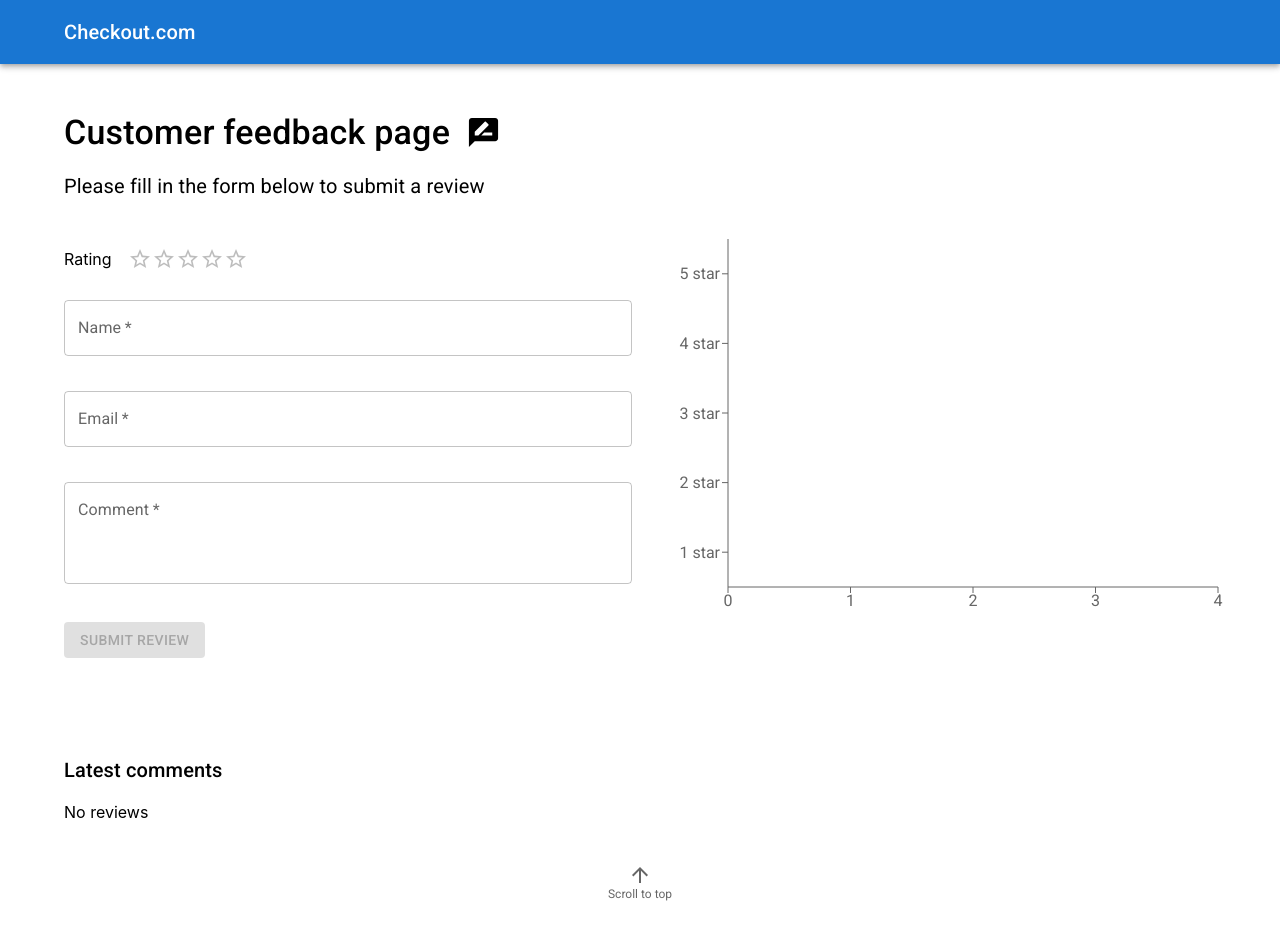
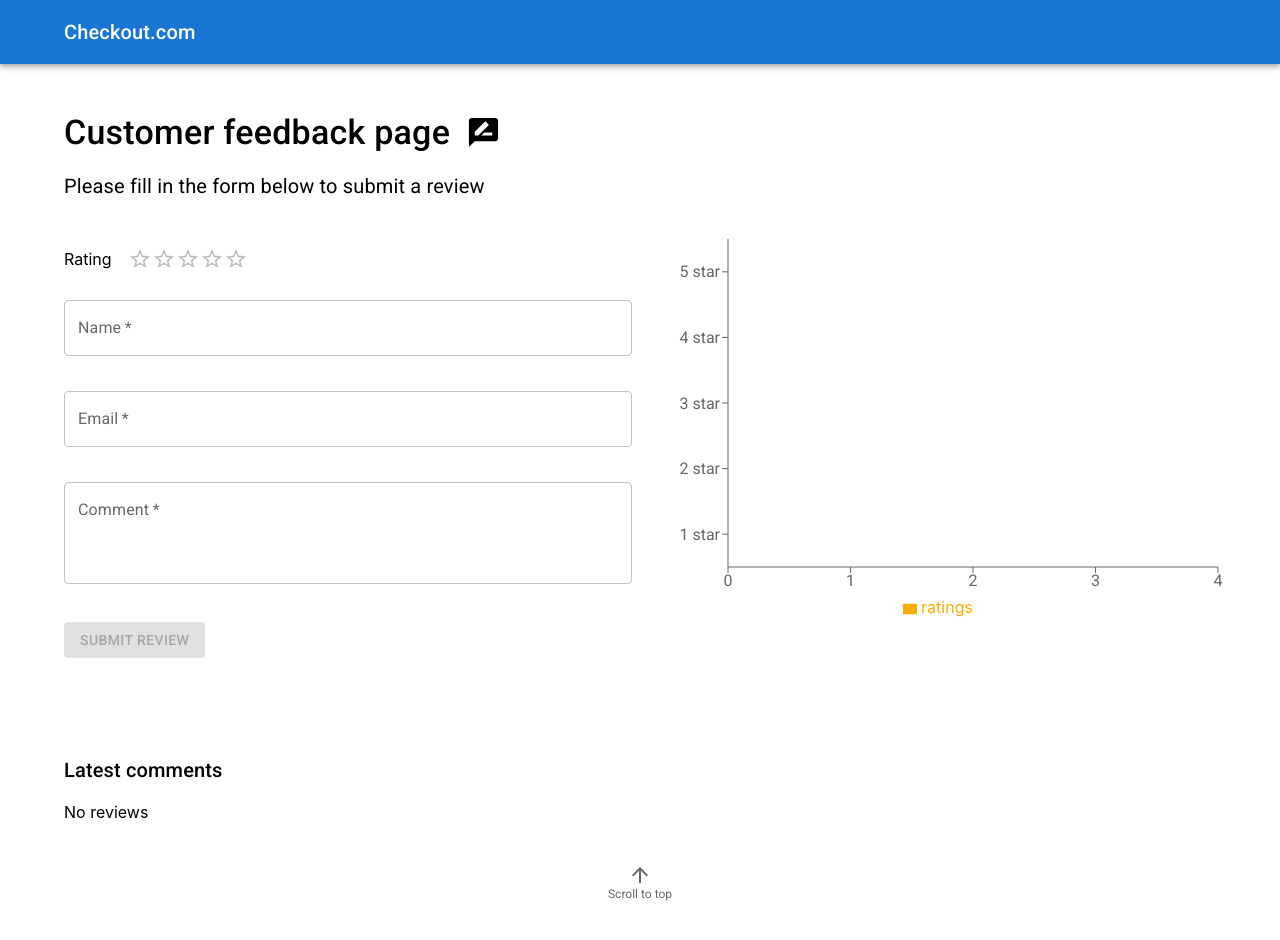
Before and after one commit to jbellmont/customer-feedback-page, a React (Vite) app: page / in a window 1280 px wide. Built offline with nearby package versions, Linux system fonts and the light colour scheme.

Commit message:
Add legend to chart

```diff
--- a/src/features/customer-feedback/components/RatingsChart.tsx
+++ b/src/features/customer-feedback/components/RatingsChart.tsx
@@ -1,4 +1,4 @@
-import {BarChart, XAxis, YAxis, Tooltip, Bar} from 'recharts';
+import {BarChart, XAxis, YAxis, Tooltip, Bar, Legend} from 'recharts';
 
 import {
   googleLightGrey,
@@ -41,7 +41,8 @@ const RatingsChart = ({chartData}: RatingsChartProps) => {
         />
         <YAxis dataKey="name" tick={{fontFamily: 'roboto'}} type="category" />
         <Tooltip cursor={{fill: googleLightGrey, strokeWidth: 2}} />
-        <Bar dataKey="ratings" fill={ratingStarYellow} />
+        <Bar barSize={40} dataKey="ratings" fill={ratingStarYellow} />
+        <Legend />
       </BarChart>
     </div>
   );
```
